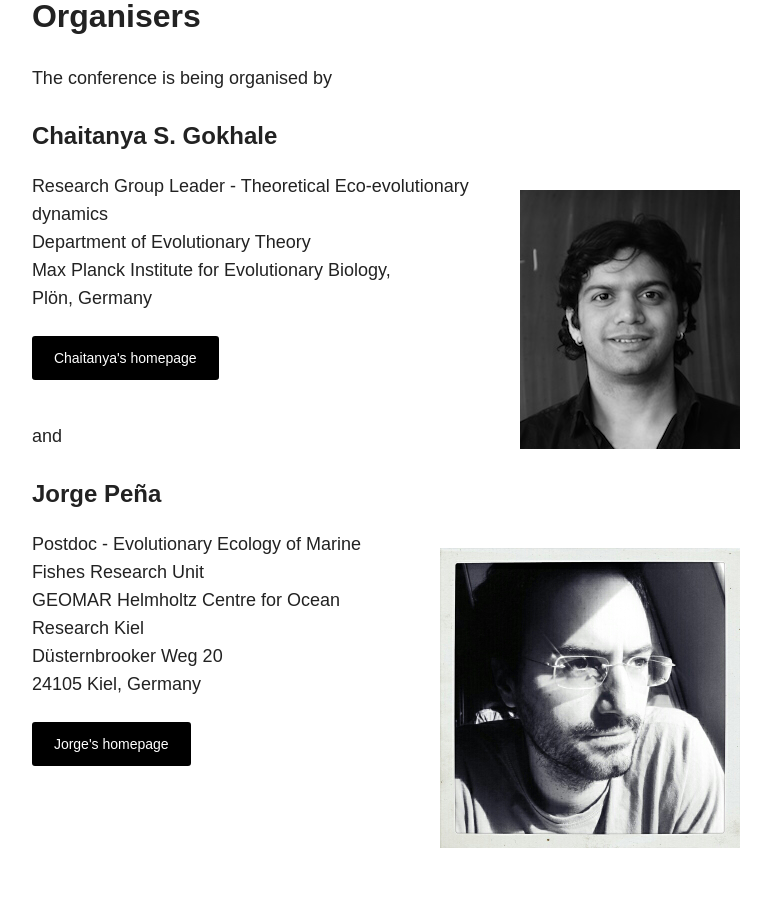
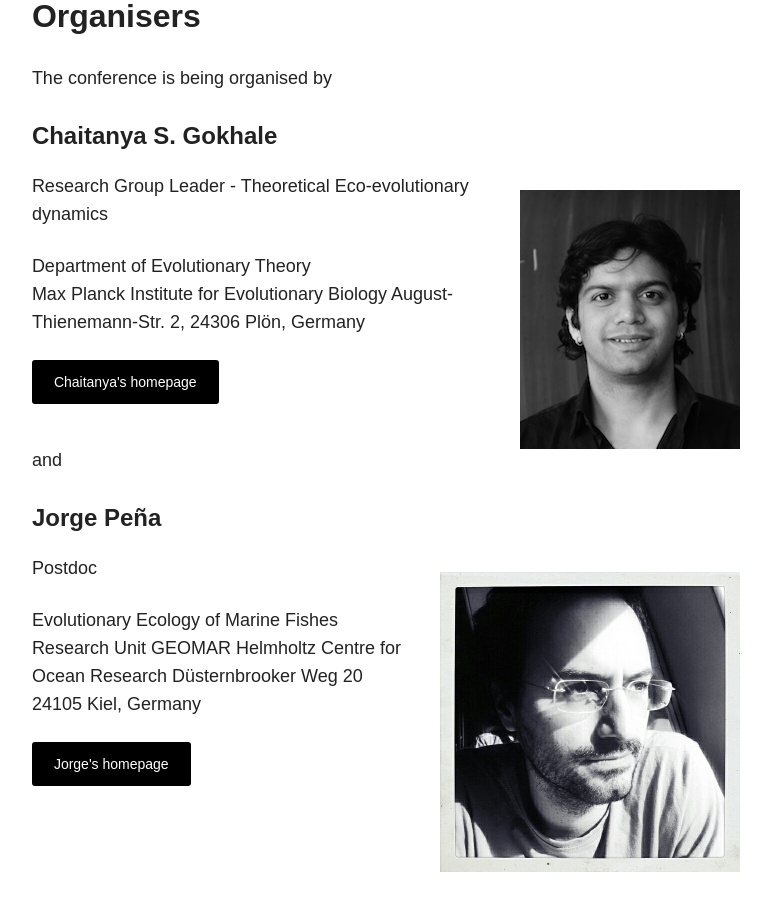
Before and after one commit to bionomics/bionomics, a Jekyll site: the page built from contact/index.md, in a window 1280 px wide and 900 px high, scrolled down 638 px. Shown: the whole window, without its empty margins (254-1025 px from the left). Built offline with Jekyll 4.4.1, drawn with Linux system fonts in a browser that asks for light colours; nearby versions of some CDN libraries.

Commit message:
revised contact

```diff
--- a/contact/index.md
+++ b/contact/index.md
@@ -19,9 +19,11 @@ The conference is being organised by
 {: .pull-right}
 
 Research Group Leader - Theoretical Eco-evolutionary dynamics
+
 Department of Evolutionary Theory
-Max Planck Institute for Evolutionary Biology,
-Plön, Germany
+Max Planck Institute for Evolutionary Biology
+August-Thienemann-Str. 2,
+24306 Plön, Germany
 
 <div markdown="0"><a href="http://gokhalechaitanya.github.io" class="btn">Chaitanya's homepage</a></div>
 
@@ -32,8 +34,10 @@ and
 ![Pena]({{ site.url }}/images/jp.jpg)
 {: .pull-right}
 
-Postdoc - Evolutionary Ecology of Marine Fishes Research Unit
-GEOMAR Helmholtz Centre for Ocean Research Kiel
+Postdoc
+
+Evolutionary Ecology of Marine Fishes Research Unit
+GEOMAR Helmholtz Centre for Ocean Research
 Düsternbrooker Weg 20
 24105 Kiel, Germany
 
```
